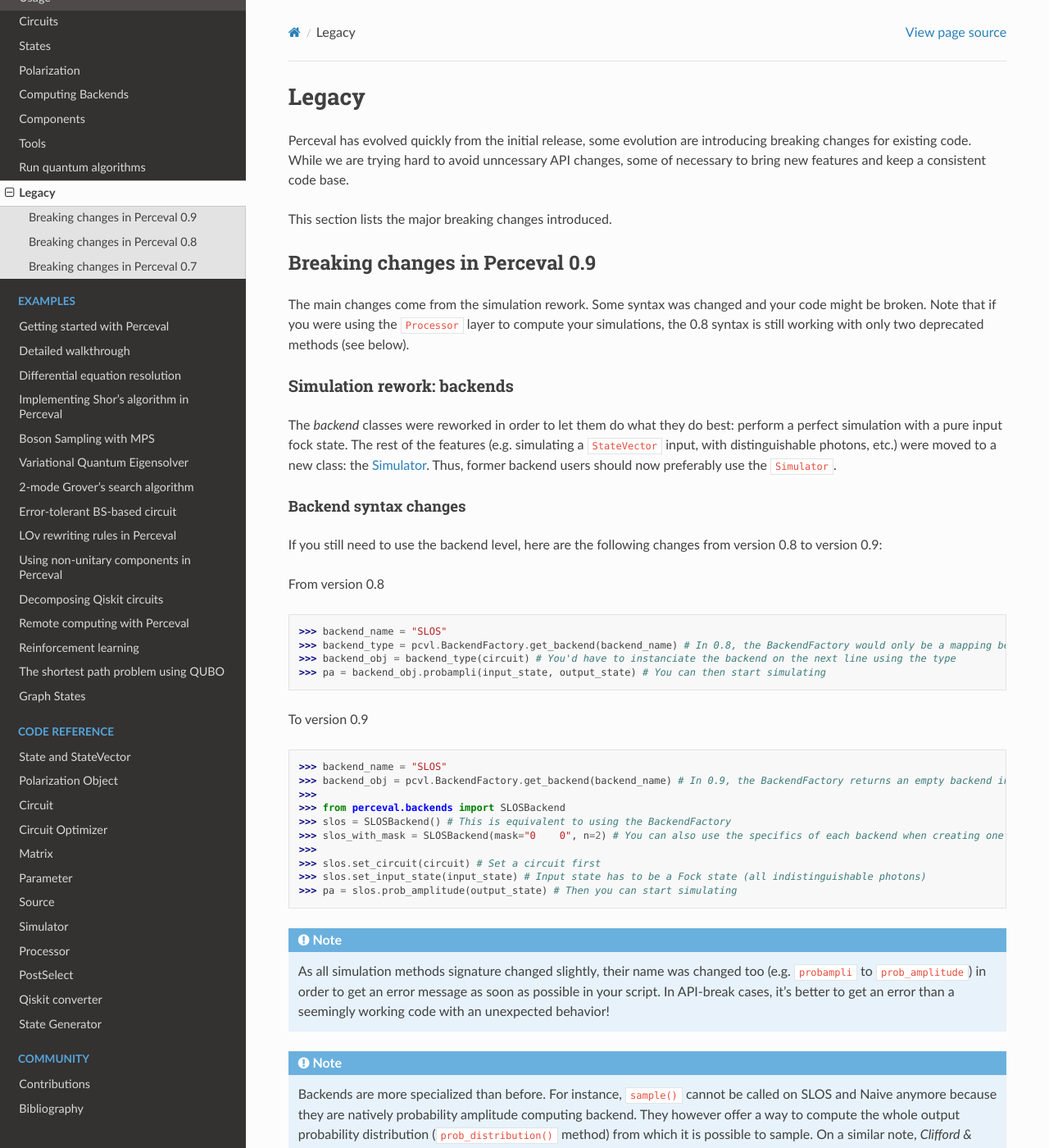
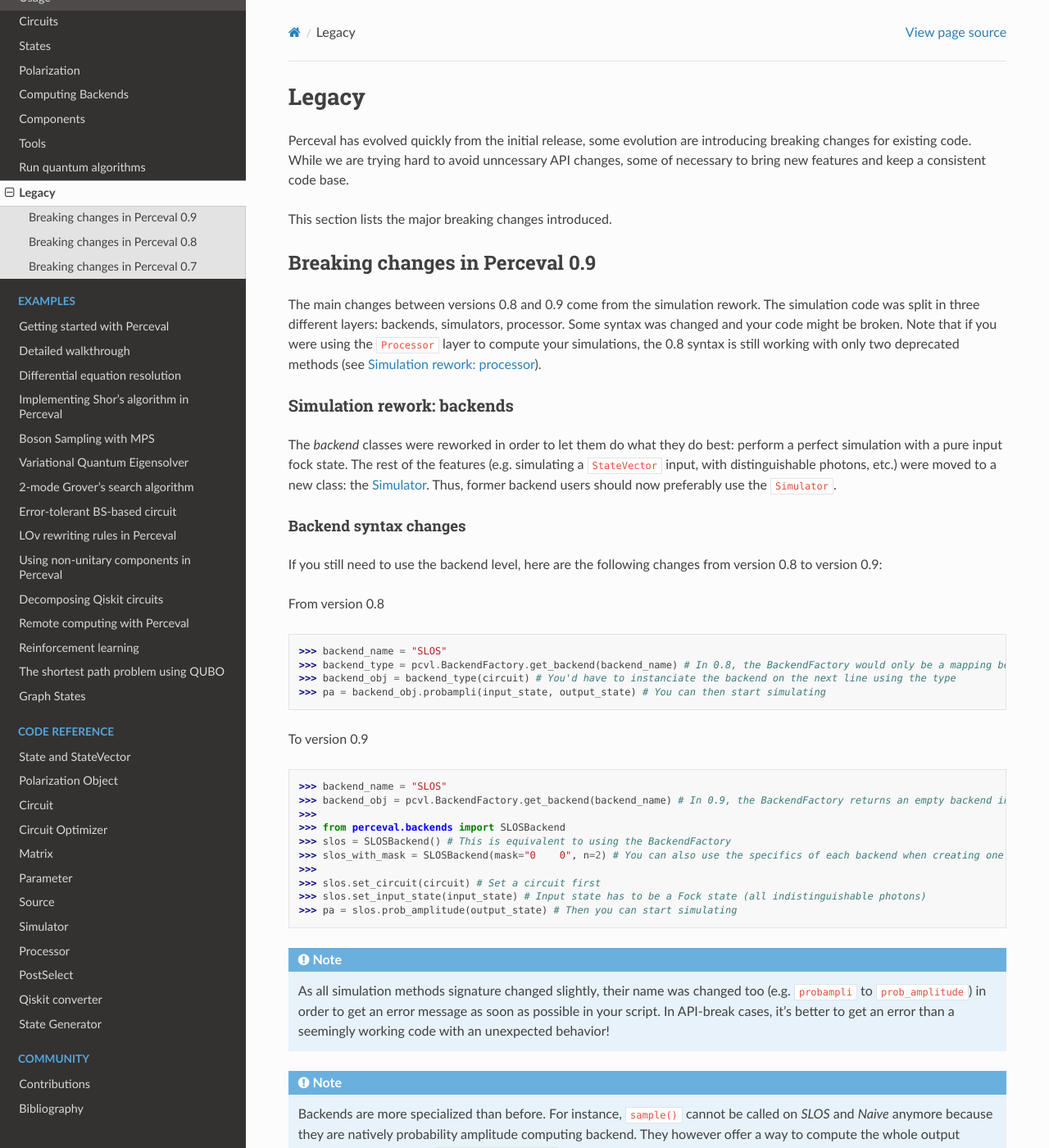
Before and after one commit to Quandela/Perceval, a Sphinx documentation site: the page built from docs/source/legacy.rst, in a window 1280 px wide and 1400 px high. Shown: the whole window at 82% size. Built offline with Sphinx 7.4.7 and the Read the Docs theme 2.0.0, drawn with Linux system fonts in a browser that asks for light colours; pages that are not in the unit, such as notebooks, are missing from menus; some of the changed text lies outside the part shown.

Commit message:
Peer review changes

```diff
--- a/docs/source/legacy.rst
+++ b/docs/source/legacy.rst
@@ -10,9 +10,10 @@
 Breaking changes in Perceval 0.9
 --------------------------------
 
-The main changes come from the simulation rework. Some syntax was changed and your code might be broken. Note that if
+The main changes between versions 0.8 and 0.9 come from the simulation rework. The simulation code was split in three
+different layers: backends, simulators, processor. Some syntax was changed and your code might be broken. Note that if
 you were using the :code:`Processor` layer to compute your simulations, the 0.8 syntax is still working with only two
-deprecated methods (see below).
+deprecated methods (see :ref:`Simulation rework: processor`).
 
 Simulation rework: backends
 ^^^^^^^^^^^^^^^^^^^^^^^^^^^
```
Also changed, not shown: other parts of docs/source/legacy.rst (+3 -3 lines), 1 other file.
